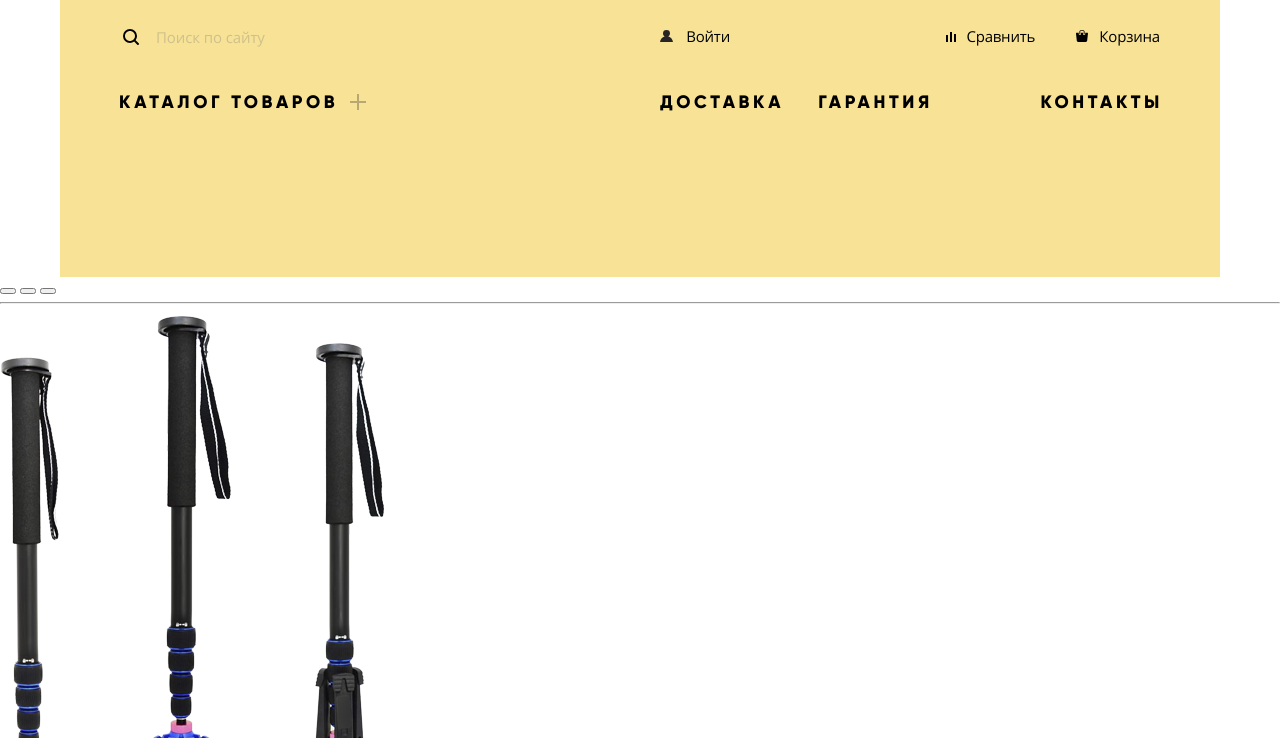
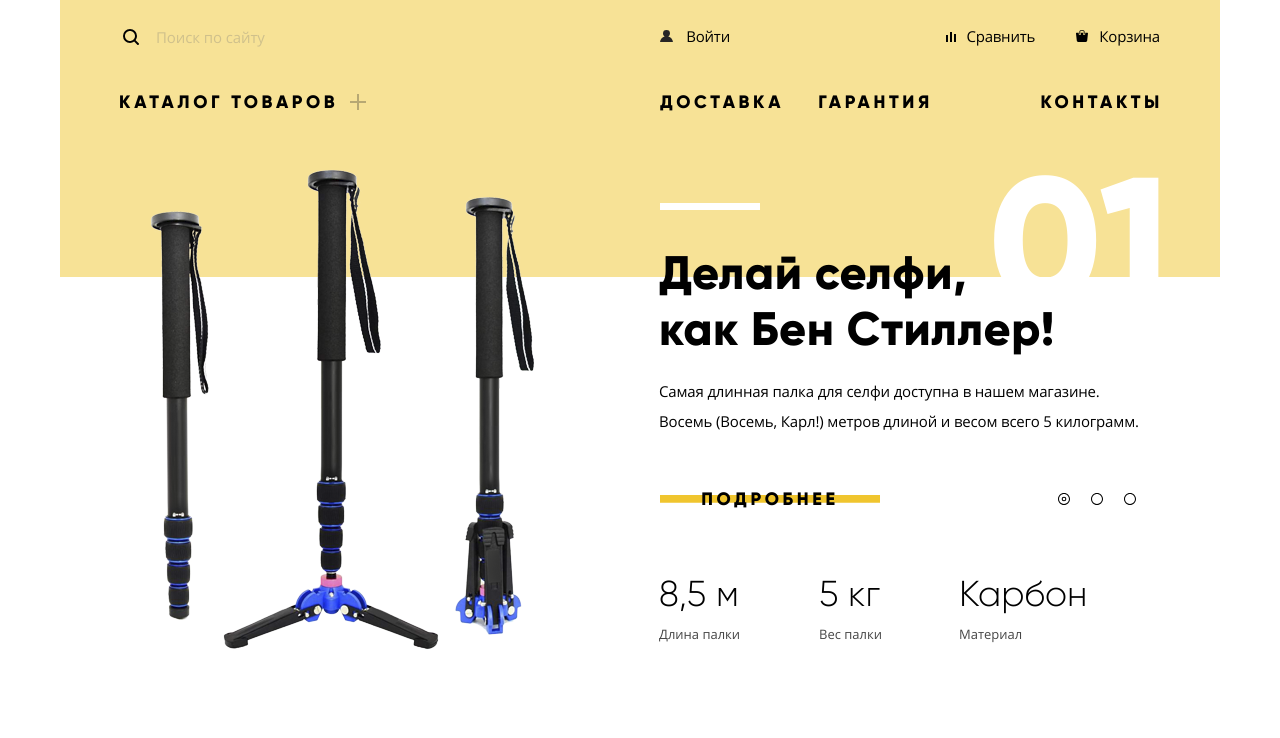
Before and after one commit to Fateful-am/1130179-device-26, a plain HTML site: page index.html in a window 1280 px wide. Shown: the part 62-800 px from the top of the page. Drawn offline with Linux system fonts and the light colour scheme.

Commit message:
Добавлена разметка промо-слайдеров
Без реализации JS для смены слайдеров

```diff
--- a/css/style.css
+++ b/css/style.css
@@ -97,7 +97,7 @@
   opacity: 0.3;
 }
 
-.b-header__half-block {
+.b-header__half-block{
   padding-top: 35px;
   width: 50%;
 }
@@ -221,13 +221,14 @@
 }
 
 .b-header__nav-sublist-wrapper {
+  position: relative;
   display: flex;
   display: none;
   margin-left: -59px;
   padding: 24px 60px 0 60px;
   width: 1160px;
   height: 165px;
-  z-index: 1;
+  z-index: 10;
   background-color: #f7e296;
 }
 
@@ -328,7 +329,6 @@
   opacity: 0.3;
 }
 
-
 .b-header__compare-icon {
   margin-right: -3px;
 }
@@ -337,8 +337,211 @@
   margin-right: -2px;
 }
 
+.b-promo-wrapper {
+  position: relative;
 
+  height: 580px;
+  background-color: pink;
+  background-color: white;
+}
+
+.b-promo__decorate-line {
+  position: absolute;
+  margin: 0;
+
+  width: 100px;
+  height: 7px;
+  top: -74px;
+  left: 600px;
+  background-color: white;
+  border-style: none;
+}
+
+.b-promo-nav {
+  position: absolute;
+  top: 213px;
+  right: 84px;
+  z-index: 12;
+}
+
+.b-promo__slide-button {
+  width: 12px;
+  height: 12px;
+  border: none;
+  margin-left: 17px;
+  background-color: transparent;
+  background-image: url("../img/slider-button-empty.svg");
+  background-size: 12px 12px;
+  cursor: pointer;
+  /* tabindex: 0; */
+}
+
+.b-promo__slide-button--active {
+  background-image: url("../img/slider-button.svg");
+}
+
+
+.b-promo {
+  position: absolute;
+  display: -webkit-flex;
+  display: -moz-flex;
+  display: -ms-flex;
+  display: -o-flex;
+  display: flex;
+
+  top: -111px;
+  width: 1160px;
+  padding: 0 60px;
+}
+
+.b-promo--hide {
+  display: none;
+}
+
+.b-promo__half-block {
+  position: relative;
+  width: 50%;
+  padding: 0 0 0 30px;
+}
+
+.b-promo__number {
+  position: absolute;
+  z-index: 5;
+
+  right: -12px;
+  top: -14px;
+  font-weight: bold;
+  font-size: 179px;
+  color: #ffffff;
+  letter-spacing: 1px;
+  font-family: 'Gilroy', Arial, sans-serif;
+}
+
+.b-promo__slide2 {
+  position: absolute;
+  top: 12px;
+  left: 56px;
+}
+
+.b-promo__slide3 {
+  position: absolute;
+  top: 65px;
+  left: -29px;
+}
+
+.b-promo__header {
+  position: relative;
+  z-index: 10;
+  font-weight: bold;
+  font-size: 47px;
+  font-family: 'Gilroy', Arial, sans-serif;
+  padding-top: 79px;
+  margin-left: -11px;
+  line-height: 56px;
+  letter-spacing: 0.5px;
+}
+
+.b-promo__desription {
+  font-size: 15px;
+  line-height: 30px;
+  padding-top: 19px;
+  margin-left: -11px;
+  letter-spacing: -0.16px;
+}
+
+.b-promo__detail-button {
+  position: absolute;
+  left: 20px;
+  top: 234px;
+  width: 220px;
+  height: 40px;
+
+  font-weight: bold;
+  font-size: 18px;
+  font-family: 'Gilroy', Arial, sans-serif;
+  margin-top: 79px;
+  line-height: 40px;
+  letter-spacing: 3.7px;
+  text-decoration: none;
+  text-transform: uppercase;
+  text-align: center;
+  color: #000000;
+  background-image: linear-gradient(to top, #f4d361 1px, #f0c52e, #f0c52e 1px);
+  background-repeat: no-repeat;
+  background-size: auto 8px;
+  background-position: center;
+}
+
+.b-promo__detail-button:hover,
+.b-promo__detail-button:active {
+  background-color: #f0c52e;
+  background-image: none;
+}
+
+.b-promo__detail-button:active {
+  color: rgba(0, 0, 0, 0.3);
+}
+
+.b-promo__detail-wrapper {
+  position: relative;
+  margin-left: -11px;
+  margin-top: 140px;
+  background-color: #f0c52e;
+}
+
+.b-promo__detail-item {
+  position: absolute;
+  top: 0px;
+
+  display: -webkit-flex;
+  display: -moz-flex;
+  display: -ms-flex;
+  display: -o-flex;
+  display: flex;
+  flex-direction: column-reverse;
+}
+
+abbr {
+  text-decoration: none;
+}
+
+.b-promo__detail-item--second {
+  left: 160px;
+}
+
+.b-promo__detail-item--third {
+  left: 300px;
+}
+
+.b-promo__detail-item-key {
+  font-size: 36px;
+  font-family: 'Gilroy', Arial, sans-serif;
+}
+
+.b-promo__detail-item-value {
+  margin-top: 16px;
+  font-size: 13px;
+  color: #464646;
+}
 /* ниже не проверять */
+
+
+
+
+
+
+
+
+
+
+
+
+
+
+
+
+
+
 
 h2 {
   margin: 0;
--- a/index.html
+++ b/index.html
@@ -90,82 +90,97 @@
     </div>
     <main>
       <h1 class="visually-hidden">Магазин гаджетов с оригинальным дизайном</h1>
-      <section>
+      <section class="b-container">
+        <div class="b-promo-wrapper">
+
           <!-- секция Промо-акции -->
           <h2 class="visually-hidden">Промо-акции</h2>
-        <div>
-          <button type="button"></button>
-          <button type="button"></button>
-          <button type="button"></button>
+          <hr class="b-promo__decorate-line">
+          <div class="b-promo">
+            <div class="b-promo__half-block">
+              <img src="img\slider-1.png" width="384"  height="486" alt="Самая длинная палка для селфи">
             </div>
-        <hr>
-        <div>
-          <img src="img\slider-1.png" width="384"  height="486" alt="Самая длинная палка для селфи">
-          <span></span>
-          <p>
+            <div class="b-promo__half-block">
+              <span class="b-promo__number">01</span>
+              <p class="b-promo__header">
                 Делай селфи,<br>
                 как Бен Стиллер!
               </p>
-          <p>
+              <p class="b-promo__desription">
                 Самая длинная палка для селфи доступна в нашем магазине. <br>
                 Восемь (Восемь, Карл!) метров длиной и весом всего 5 килограмм.
               </p>
-          <a href="">Подробнее</a>
-          <div>
-            <p>
-              <span>Длина палки</span>
-              <span>8,5 <abbr title="метров">м</abbr></span>
+              <a class="b-promo__detail-button" href="">Подробнее</a>
+              <div class="b-promo__detail-wrapper">
+                <p class="b-promo__detail-item">
+                  <span class="b-promo__detail-item-value">Длина палки</span>
+                  <span class="b-promo__detail-item-key">8,5 <abbr title="метров">м</abbr></span>
                 </p>
-            <p>
-              <span>Вес палки</span>
-              <span>5 <abbr title="Килограмм">кг</abbr></span>
+                <p class="b-promo__detail-item b-promo__detail-item--second">
+                  <span class="b-promo__detail-item-value">Вес палки</span>
+                  <span class="b-promo__detail-item-key">5 <abbr title="Килограмм">кг</abbr></span>
                 </p>
-            <p>
-              <span>Материал</span>
-              <span>Карбон</span>
+                <p class="b-promo__detail-item b-promo__detail-item--third">
+                  <span class="b-promo__detail-item-value">Материал</span>
+                  <span class="b-promo__detail-item-key">Карбон</span>
                 </p>
               </div>
             </div>
-        <div>
-          <img src="img\slider-2.png" width="345"  height="485" alt="Мотивирующие фитнес-браслеты">
-          <span></span>
-          <p>
+          </div>
+          <div class="b-promo b-promo--hide">
+            <div class="b-promo__half-block">
+              <img class="b-promo__slide2" src="img\slider-2.png" width="345"  height="485" alt="Мотивирующие фитнес-браслеты">
+            </div>
+            <div class="b-promo__half-block">
+              <span class="b-promo__number">02</span>
+              <p class="b-promo__header">
                 Худеем<br>
                 правильно!
               </p>
-          <p>
+              <p class="b-promo__desription">
                 Мотивирующие фитнес-браслеты помогут найти в себе силы<br>
                 не пропускать занятия и соблюдать диету.
               </p>
-          <a href="">Подробнее</a>
-          <div>
-            <p>
-              <span>Без подзарядки</span>
-              <span>48 часов</span>
+              <a class="b-promo__detail-button" href="">Подробнее</a>
+              <div class="b-promo__detail-wrapper">
+                <p class="b-promo__detail-item">
+                  <span class="b-promo__detail-item-value">Без подзарядки</span>
+                  <span class="b-promo__detail-item-key">48 часов</span>
                 </p>
               </div>
             </div>
-        <div>
-          <img src="img\slider-3.png" width="526"  height="334" alt="Квадрокоптер c мощным лазером">
-          <span></span>
-          <p>
+          </div>
+          <div class="b-promo b-promo--hide">
+            <div class="b-promo__half-block">
+              <img class="b-promo__slide3" src="img\slider-3.png" width="526"  height="334" alt="Квадрокоптер c мощным лазером">
+            </div>
+            <div class="b-promo__half-block">
+              <span class="b-promo__number">03</span>
+              <p class="b-promo__header">
                 Порхает как бабочка,<br>
                 жалит как пчела!
               </p>
-          <p>
+              <p class="b-promo__desription">
                 Этот обычный, на первый взгляд, квадрокоптер оснащен<br>
                 мощным лазером, замаскированным под стандартную камеру.
               </p>
-          <a href="">Подробнее</a>
-          <div>
-            <p>
-              <span>Дальность полета</span>
-              <span>800 <abbr title="метров">м</abbr></span>
+              <a class="b-promo__detail-button" href="">Подробнее</a>
+              <div class="b-promo__detail-wrapper">
+                <p class="b-promo__detail-item">
+                  <span class="b-promo__detail-item-value">Дальность полета</span>
+                  <span class="b-promo__detail-item-key">800 <abbr title="метров">м</abbr></span>
                 </p>
-            <p>
-              <span>Радиус поражения</span>
-              <span>50 <abbr title="метров">м</abbr></span>
+                <p class="b-promo__detail-item b-promo__detail-item--second">
+                  <span class="b-promo__detail-item-value">Радиус поражения</span>
+                  <span class="b-promo__detail-item-key">50 <abbr title="метров">м</abbr></span>
                 </p>
+              </div>
+            </div>
+          </div>
+          <div class="b-promo-nav">
+            <button class="b-promo__slide-button b-promo__slide-button--active" type="button"></button>
+            <button class="b-promo__slide-button" type="button"></button>
+            <button class="b-promo__slide-button" type="button"></button>
           </div>
         </div>
         <!-- секция Промо-акции -->
```
Lines whose indentation alone changed are shown as unchanged.
